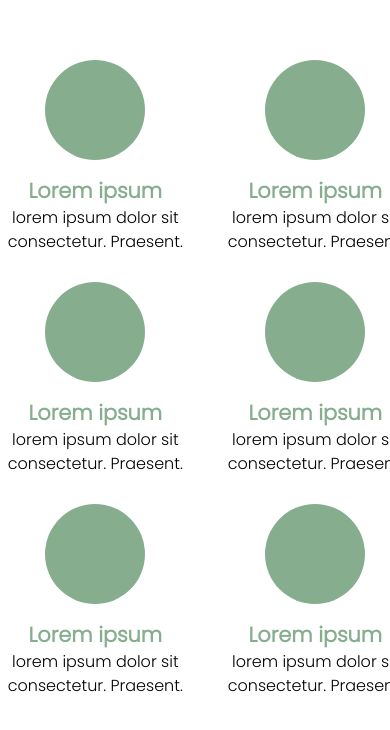
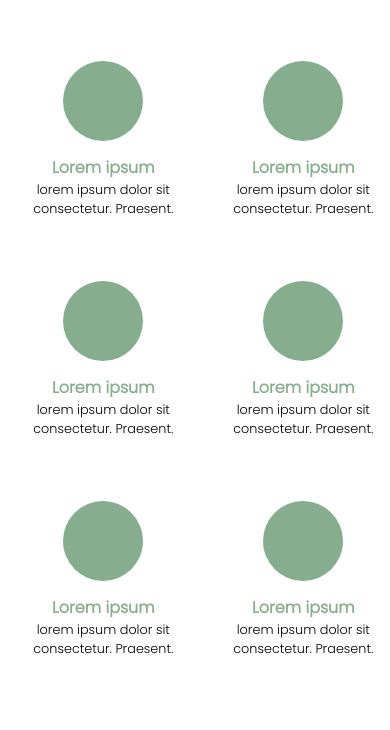
Before and after one commit to caduce3/clinicaPrototipo2, a Next.js app in the folder clinica/: page / in a window 390 px wide. Shown: the part 1992-2722 px from the top of the page. Built offline with nearby package versions, Linux system fonts and the light colour scheme.

Commit message:
ajuste de responsividade do cardCircle

```diff
--- a/clinica/src/components/CardCircle/style.css
+++ b/clinica/src/components/CardCircle/style.css
@@ -28,5 +28,16 @@
 @media (max-width: 1370px) {
     #cardCricle{
         margin-left: 10%;
+        width: 200px;
+    }
+    #circle {
+        width: 80px;
+        height: 80px;
+    }
+    #cardCricle h3 {
+        font-size: 1rem;
+    }
+    #cardCricle p {
+        font-size: 0.8rem;
     }
 }
```
